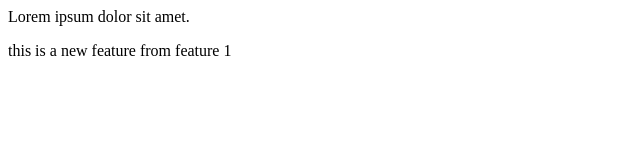
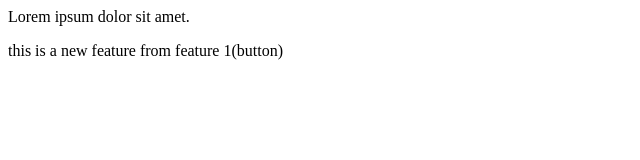
Before and after one commit to ShinichiDemo/localRepoDemo, a plain HTML site: page index.html in a window 1280 px wide. Shown: the full height of the page, 0-640 px from the left. Drawn offline with Linux system fonts and the light colour scheme.

Commit message:
added button

```diff
--- a/index.html
+++ b/index.html
@@ -1,2 +1,2 @@
 <p>Lorem ipsum dolor sit amet.</p>
-<p>this is a new feature from feature 1</p>
+<p>this is a new feature from feature 1(button)</p>
```
